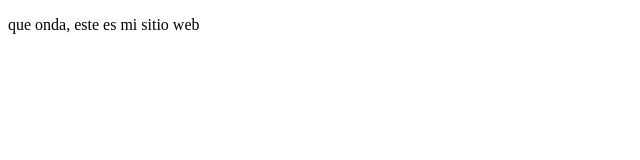
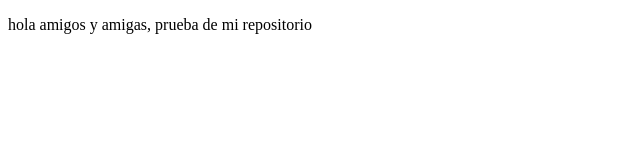
Before and after one commit to pialesmp/proyectocursoprework, a plain HTML site: page index.html in a window 1280 px wide. Shown: the whole page, without its empty margins (0-640 px from the left). Drawn offline with Linux system fonts and the light colour scheme.

Commit message:
cambios agregamos de twich

```diff
--- a/index.html
+++ b/index.html
@@ -7,7 +7,7 @@
     <title>hola mundo</title>
 </head>
 <body>
-    <p>que onda, este es mi sitio web
+    <p>hola amigos y amigas, prueba de mi repositorio
     </p>
 </body>
 </html>
```
